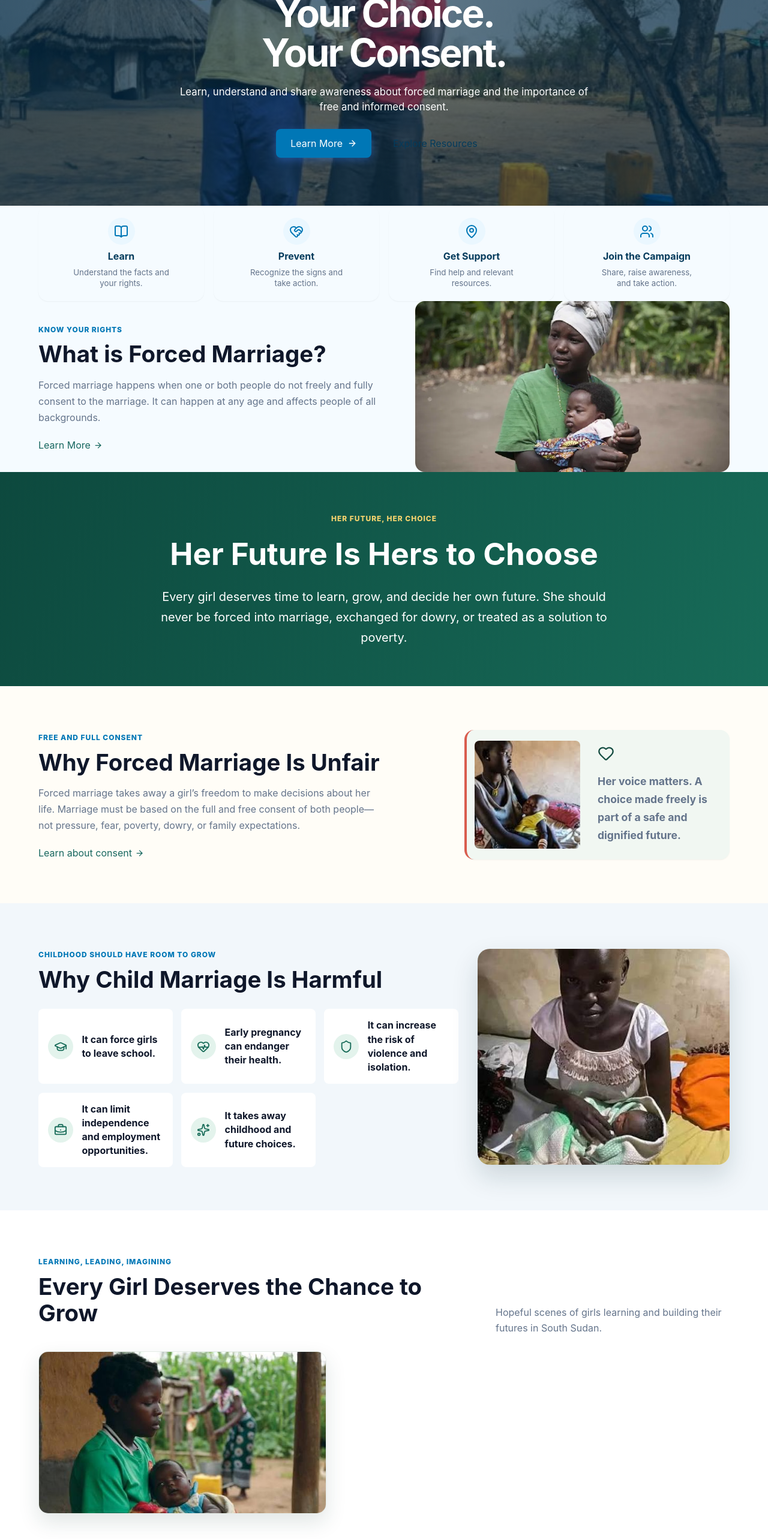
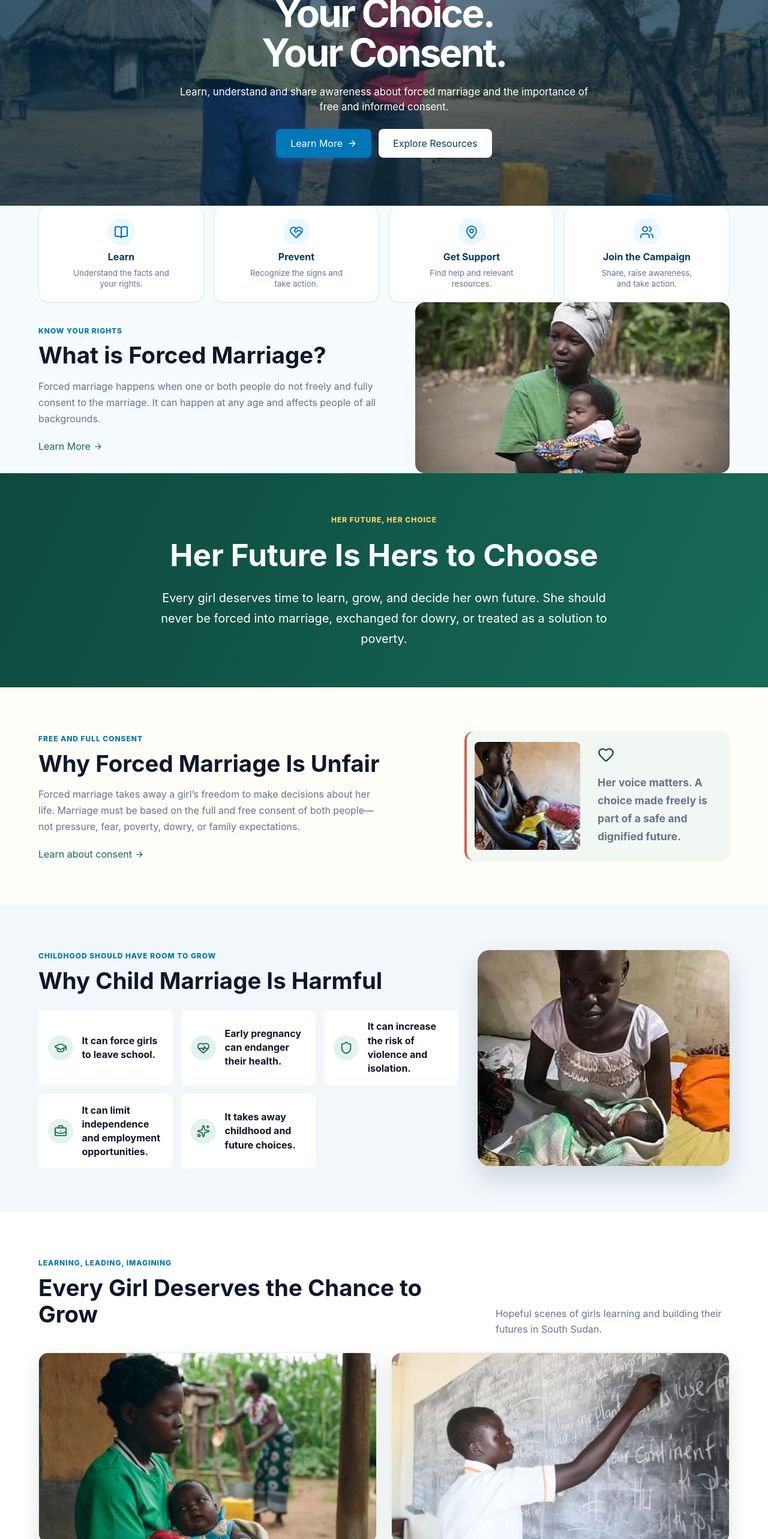
Before and after one commit to NyandengKuol/OnlineCampaignAgainstForcedMarriage, a React (Vite) app in the folder online-campaign/: page / in a window 1280 px wide. Shown: the part 234-2800 px from the top of the page at 60% size. Built offline with nearby package versions, Linux system fonts and the light colour scheme; no server answers.

Commit message:
Add classroom gallery image and restore button colors

```diff
--- a/online-campaign/src/index.css
+++ b/online-campaign/src/index.css
@@ -57,7 +57,7 @@ body {
 .app-shell select {
   font: inherit;
 }
-.app-shell button {
+:where(.app-shell button) {
   border: 0;
   background: none;
 }
--- a/online-campaign/src/pages/CampaignPage.css
+++ b/online-campaign/src/pages/CampaignPage.css
@@ -208,6 +208,16 @@
 .callout-widget p {
   font-size: 0.875rem;
   color: var(--text-muted);
+}
+
+/* Keep the conversation sign-in action blue even before it is hovered. */
+.campaign-page .callout-widget .btn-primary {
+  background-color: #0077b6 !important;
+  color: #fff !important;
+  box-shadow: 0 4px 14px rgb(0 119 182 / 30%);
+}
+.campaign-page .callout-widget .btn-primary:hover {
+  background-color: #005b91 !important;
 }
 
 .widget-title {
--- a/online-campaign/src/pages/CampaignPage.jsx
+++ b/online-campaign/src/pages/CampaignPage.jsx
@@ -38,7 +38,7 @@ const CampaignPage = ({ onSelectPost, onOpenCreateModal, onEditPost, onDeletePos
             <div className="post-actions" onClick={(event) => event.stopPropagation()}><button type="button" aria-pressed={Boolean(post.isLiked)} aria-label={user ? (post.isLiked ? 'Unlike post' : 'Like post') : 'Log in to like post'} className={`action-btn ${post.isLiked ? 'liked' : ''}`} onClick={() => handleLike(post.id)}><Heart size={18} className={post.isLiked ? 'fill-current' : ''} /><span>{post.likes || 0}</span></button><button type="button" className="action-btn" onClick={() => onSelectPost(post)}><MessageSquare size={18} /><span>{post.commentsCount || 0} Comments</span></button><button type="button" className="action-btn" onClick={() => { if (navigator.share) navigator.share({ title: post.title, text: content }).catch(() => {}); else navigator.clipboard?.writeText(`${post.title}\n${content}`); }}><Share2 size={18} /><span>Share</span></button>{owned && <><button type="button" className="action-btn post-manage-btn" onClick={() => onEditPost(post)} aria-label={`Edit ${post.title}`}><Pencil size={16} /><span>Edit</span></button><button type="button" className="action-btn post-manage-btn delete-action" onClick={() => onDeletePost(post)} aria-label={`Delete ${post.title}`}><Trash2 size={16} /><span>Delete</span></button></>}</div>
           </article>;
         })}
-      </main><aside className="campaign-sidebar"><div className="sidebar-photo-card"><img src="/campaign-community.png" alt="Community members hold signs calling for an end to child and forced marriage." /><div><span>SHARE • LEARN • SUPPORT</span><strong>Your voice can make a difference.</strong></div></div><div className="sidebar-widget callout-widget"><h3>Join the Conversation</h3><p>Be part of a community that supports, informs, and empowers.</p><button className="btn btn-primary btn-sm w-100 mt-2" onClick={() => setActiveTab(user ? 'campaign' : 'login')}>{user ? 'You are signed in' : 'Sign Up / Log In'}</button></div><div className="sidebar-widget"><h4 className="widget-title"><Tag size={16} /> Campaign Topics</h4><ul className="topic-list">{categories.filter((category) => category !== 'All').map((category) => <li key={category}><button type="button" onClick={() => setSelectedCategory(category)}><span>{category}</span><ArrowRight size={14} /></button></li>)}</ul></div></aside></div>
+      </main><aside className="campaign-sidebar"><div className="sidebar-photo-card"><img src="/campaign-community.png" alt="Community members hold signs calling for an end to child and forced marriage." /><div><span>SHARE • LEARN • SUPPORT</span><strong>Your voice can make a difference.</strong></div></div><div className="sidebar-widget callout-widget"><h3>Join the Conversation</h3><p>Be part of a community that supports, informs, and empowers.</p><button type="button" className="btn btn-primary btn-sm w-100 mt-2" onClick={share}>{user ? <><PlusCircle size={16} /> Share your voice</> : 'Sign Up / Log In'}</button></div><div className="sidebar-widget"><h4 className="widget-title"><Tag size={16} /> Campaign Topics</h4><ul className="topic-list">{categories.filter((category) => category !== 'All').map((category) => <li key={category}><button type="button" onClick={() => setSelectedCategory(category)}><span>{category}</span><ArrowRight size={14} /></button></li>)}</ul></div></aside></div>
     </div>
   </div>;
 };
--- a/online-campaign/src/pages/HomePage.css
+++ b/online-campaign/src/pages/HomePage.css
@@ -294,7 +294,9 @@
 }
 .girl-gallery {
   display: grid;
-  grid-template-columns: minmax(0, 480px);
+  grid-template-columns: repeat(2, minmax(0, 1fr));
+  gap: 1.5rem;
+  max-width: 100%;
 }
 .girl-gallery figure {
   width: 100%;
--- a/online-campaign/src/pages/HomePage.jsx
+++ b/online-campaign/src/pages/HomePage.jsx
@@ -5,6 +5,10 @@ const photos = [
   {
     src: '/home-gallery-image.png',
     alt: 'A young girl in a green shirt sits outdoors holding an infant.'
+  },
+  {
+    src: '/home-gallery-classroom.png',
+    alt: 'A girl writes on a classroom blackboard.'
   }
 ];
 
```
Also changed, not shown: online-campaign/public/home-gallery-classroom.png (added).
